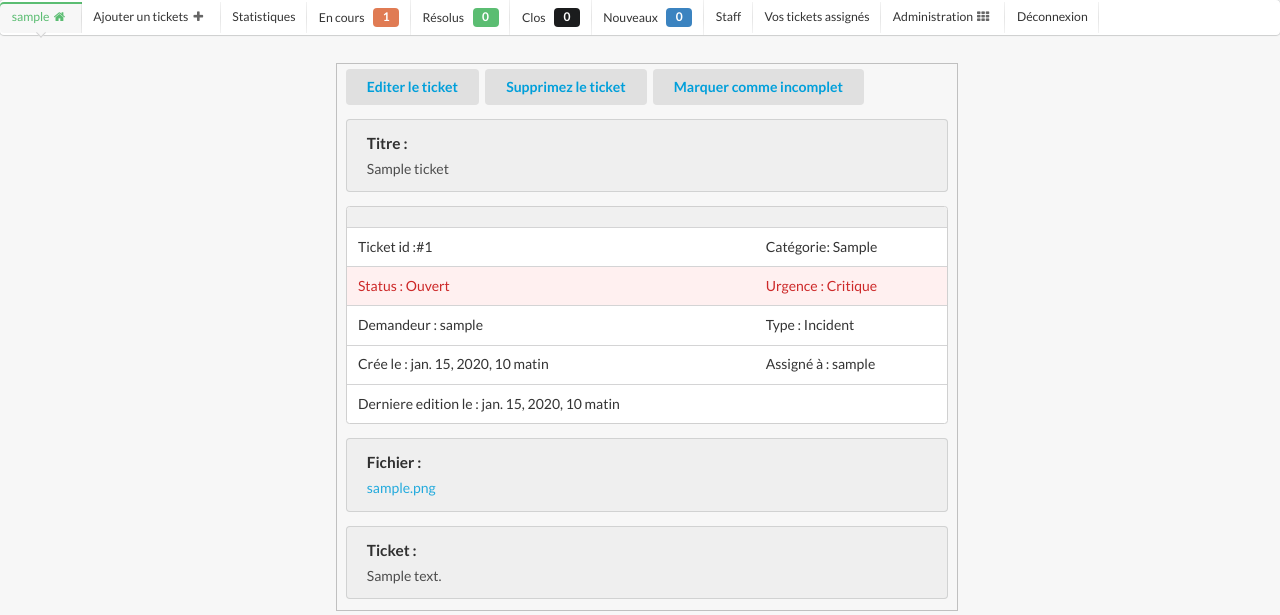
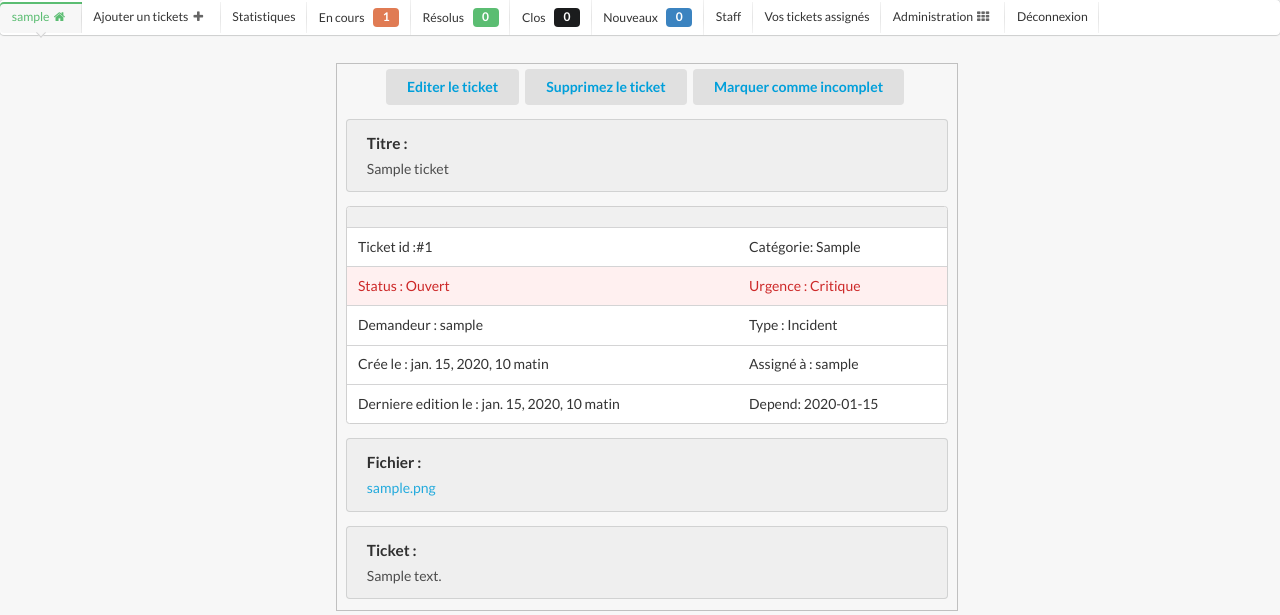
Before and after one commit to Houtmann/Aidez-moi, a Django app: a page that uses ticket/templates/ticket.html in a window 1280 px wide. Shown: the top 615 px of the page. Run offline with Django 3.2, Linux system fonts and the light colour scheme; a user stored in the database is signed in; tables that the repository leaves empty hold one stand-in row (values such as "Sample post"); parts of the project's set-up code (start-up, migrations or seed data) failed here and were passed over.

Commit message:
Ajout de la dépendance du ticket si elle existe sur la template ticket

```diff
--- a/ticket/templates/ticket.html
+++ b/ticket/templates/ticket.html
@@ -15,7 +15,7 @@
 </div>
 {% endif %}
 
-
+<center>
     <div class="ui  button"><a href="{% url "ticket.views.tickets.ticket_edit" tickets.id %}">
         {% trans "Editer le ticket" %}</a></div>
 
@@ -37,7 +37,7 @@
        onclick="return confirm('Etes vous sure de vouloir supprimez ce ticket ?');">
         {% trans "Demande de suppression" %}</a>
 
-    {% endif %}
+    {% endif %}</center>
 
 
 <div class="ui message">
@@ -87,7 +87,7 @@
                 {% endif %}</td>
         <tr>
         <td>{% trans "Derniere edition le" %} : {{ tickets.last_edited }}</td>
-            <td></td>
+            <td>{% if tickets.depends_on  %}{% trans "Depend" %}: {{ tickets.depends_on }}</td> {% endif %}
             </tr>
 
         </tr>
```
Also changed, not shown: ticket/models.py (+9 -2 lines).
